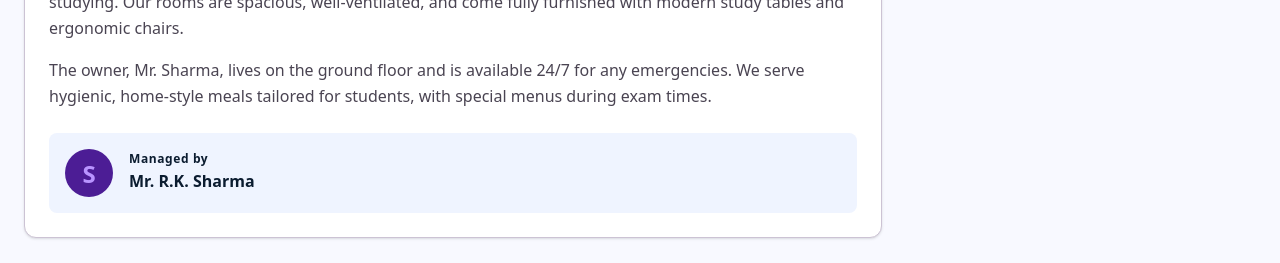
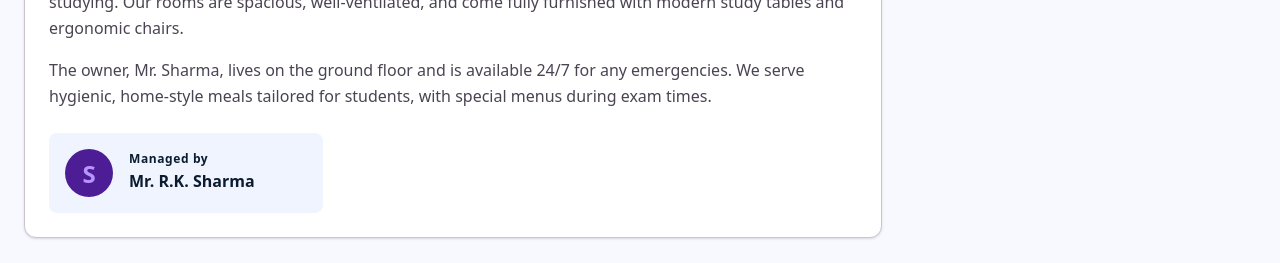
Before and after one commit to coderashhar/PG-genie, a Next.js app in the folder frontend/: page /pgs/123 in a window 1280 px wide. Shown: the part 1340-1603 px from the top of the page. Built offline with nearby package versions, Linux system fonts and the light colour scheme; a web font is replaced by a local one.

Commit message:
fix(routing): link to owner profile from pg details page

```diff
--- a/frontend/src/app/pgs/[id]/page.tsx
+++ b/frontend/src/app/pgs/[id]/page.tsx
@@ -142,15 +142,15 @@ export default function PgDetailPage({ params }: { params: { id: string } }) {
                 <p className="font-body-md text-body-md text-on-surface-variant leading-relaxed mb-6">
                   The owner, Mr. Sharma, lives on the ground floor and is available 24/7 for any emergencies. We serve hygienic, home-style meals tailored for students, with special menus during exam times.
                 </p>
-                <div className="flex items-center gap-4 bg-surface-container-low p-4 rounded-lg">
-                  <div className="w-12 h-12 rounded-full bg-primary-container text-on-primary-container flex items-center justify-center font-h2 text-h2">
+                <Link href={`/owners/sharma`} className="flex items-center gap-4 bg-surface-container-low p-4 rounded-lg hover:bg-surface-container transition-colors group cursor-pointer w-full sm:w-fit pr-10">
+                  <div className="w-12 h-12 rounded-full bg-primary-container text-on-primary-container flex items-center justify-center font-h2 text-h2 group-hover:scale-105 transition-transform">
                     S
                   </div>
                   <div>
                     <p className="font-label-sm text-label-sm text-on-surface mb-1">Managed by</p>
-                    <p className="font-body-md text-body-md font-semibold text-on-surface">Mr. R.K. Sharma</p>
+                    <p className="font-body-md text-body-md font-semibold text-on-surface group-hover:text-primary transition-colors flex items-center gap-1">Mr. R.K. Sharma <span className="material-symbols-outlined text-[16px] opacity-0 group-hover:opacity-100 transition-opacity">open_in_new</span></p>
                   </div>
-                </div>
+                </Link>
               </div>
             </div>
 
```
